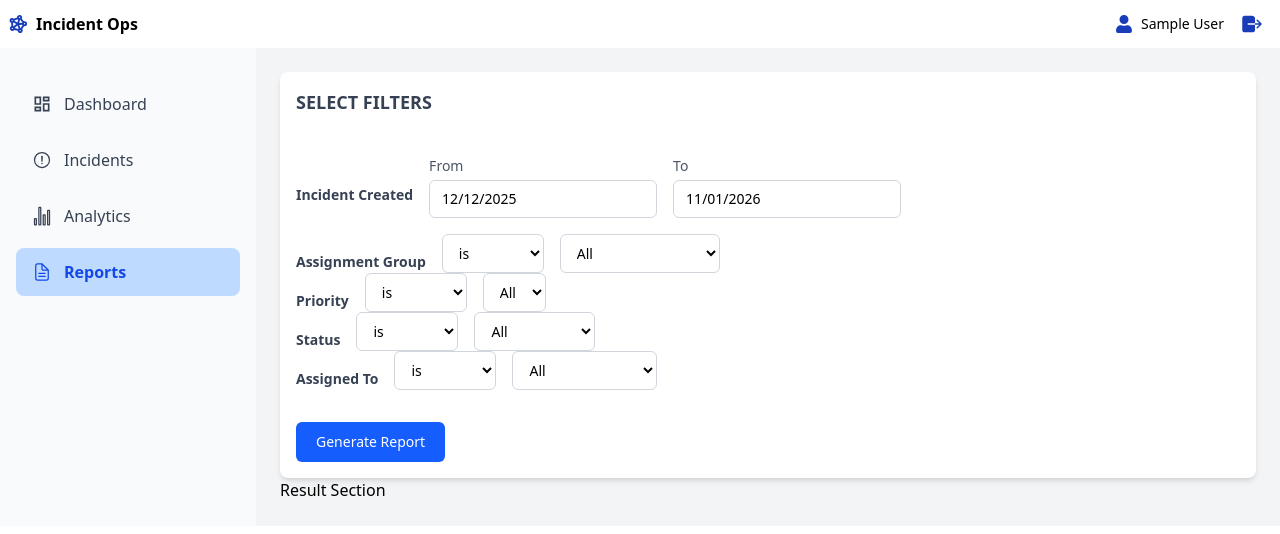
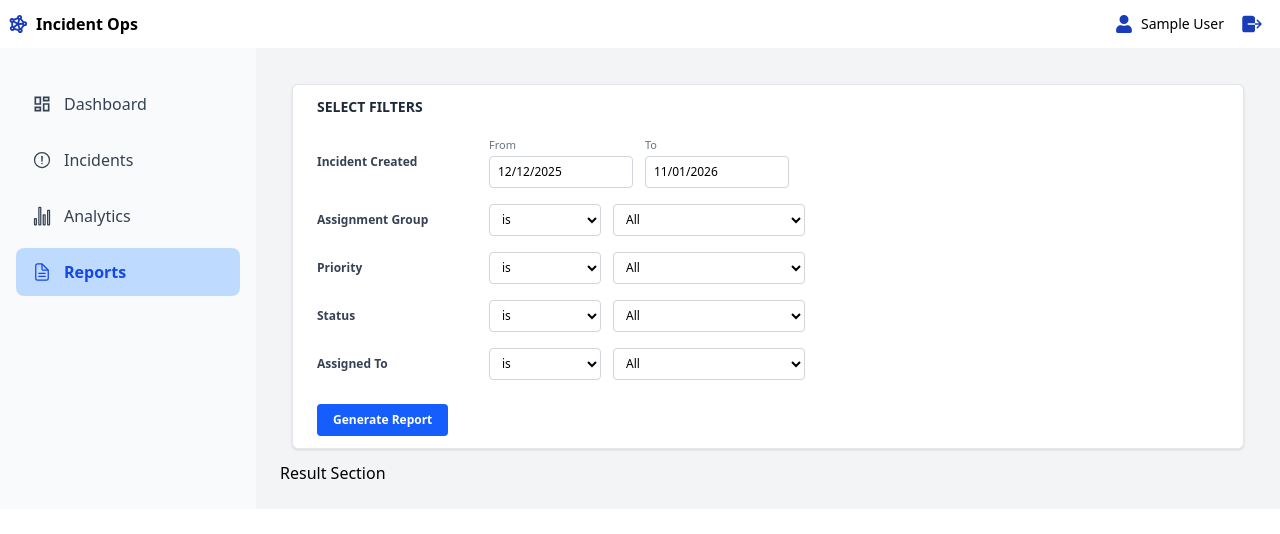
Before and after one commit to amirali72/Incident-Ops, a React (Vite) app: page /reports in a window 1280 px wide. Shown: the top 534 px of the page. Built offline with nearby package versions, Linux system fonts and the light colour scheme; sample sign-in values are in the browser's storage.

Commit message:
Implementing generate report func

```diff
--- a/src/pages/Reports.jsx
+++ b/src/pages/Reports.jsx
@@ -20,10 +20,7 @@ const Reports = () => {
   const [assignedToOperator, setAssignedToOperator] = useState("is");
   const [assignedToValues, setAssignedToValues] = useState([]);
   const [assignedToValue, setAssignedToValue] = useState();
-
-  useEffect(() => {
-    console.log("Priority Values", statusValues);
-  }, [statusValues]);
+  const [showResults, setShowResults] = useState(false);
 
   const assignedToNames = mockIncidents.reduce((acc, curr) => {
     if (!acc.includes(curr.assignedTo)) {
@@ -50,87 +47,80 @@ const Reports = () => {
     return value;
   };
 
+  const filterData = () => {
+    let results = mockIncidents;
+
+    // Filter by Date
+    results = results.filter((inc)=> inc.openedAt>=dateFrom && inc.openedAt<=dateTo)
+
+    console.log(results);
+
+  };
+
   return (
     <div>
-      <div>
-        <div className="bg-white p-4 rounded-lg shadow-md">
-          <h1 className="text-lg font-semibold text-gray-700 mb-6">
+      <div className="max-w-6xl mx-auto p-3">
+        <div className="bg-white p-3 pl-6 rounded-md shadow-sm border border-gray-200">
+          <h1 className="text-sm font-semibold text-gray-800 mb-3">
             SELECT FILTERS
           </h1>
 
           {/* INC Date Range */}
-          <div className="flex items-end gap-4 flex-wrap py-4 ">
-            <h1 className="text-sm font-semibold text-gray-700 self-center mt-4">
+          <div className="flex items-center gap-3 flex-wrap py-2">
+            <h1 className="text-xs font-semibold text-gray-700 w-40">
               Incident Created
             </h1>
 
-            {/* From Date */}
             <div className="flex flex-col">
-              <label className="text-sm font-medium text-gray-600 mb-1">
-                From
-              </label>
+              <label className="text-[11px] text-gray-500 mb-0.5">From</label>
               <DatePicker
                 selected={dateFrom}
                 onChange={(date) => setDateFrom(date)}
                 dateFormat="dd/MM/yyyy"
-                className="border border-gray-300 rounded-md px-3 py-2 text-sm focus:outline-none focus:ring-2 focus:ring-blue-500"
+                className="w-36 h-8 border border-gray-300 rounded px-2 text-xs focus:ring-1 focus:ring-blue-500"
               />
             </div>
 
-            {/* To Date */}
             <div className="flex flex-col">
-              <label className="text-sm font-medium text-gray-600 mb-1">
-                To
-              </label>
+              <label className="text-[11px] text-gray-500 mb-0.5">To</label>
               <DatePicker
                 selected={dateTo}
                 onChange={(date) => setDateTo(date)}
                 dateFormat="dd/MM/yyyy"
-                className="border border-gray-300 rounded-md px-3 py-2 text-sm focus:outline-none focus:ring-2 focus:ring-blue-500"
+                className="w-36 h-8 border border-gray-300 rounded px-2 text-xs focus:ring-1 focus:ring-blue-500"
               />
             </div>
           </div>
 
           {/* Assignment Group */}
-          <div className="flex items-end gap-4 flex-wrap ">
-            <h1 className="text-sm font-semibold text-gray-700 self-center mt-4">
+          <div className="flex items-center gap-3 flex-wrap py-2">
+            <h1 className="text-xs font-semibold text-gray-700 w-40">
               Assignment Group
             </h1>
 
-            <div className="flex flex-col">
             <select
               name="groupOperator"
               value={groupOperator}
               onChange={(e) => setGroupOperator(e.target.value)}
-                className="border border-gray-300 rounded-md px-3 py-2 text-sm focus:outline-none focus:ring-2 focus:ring-blue-500 h-auto"
+              className="w-28 h-8 border border-gray-300 rounded px-2 text-xs focus:ring-1 focus:ring-blue-500"
             >
               <option value="is">is</option>
               <option value="isNot">is not</option>
               <option value="isOneOf">is one of</option>
             </select>
-            </div>
 
-            <div className="flex flex-col">
-              {groupOperator === "isOneOf" ? (
             <select
               name="groupValues"
-                  value={groupValues}
-                  onChange={(e) => setGroupValues(handleMultipleSelect(e))}
-                  className="border border-gray-300 rounded-md px-3 py-2 text-sm focus:outline-none focus:ring-2 focus:ring-blue-500"
-                  multiple
-                >
-                  {teamNames.map((name, index) => (
-                    <option key={index} value={name}>
-                      {name}
-                    </option>
-                  ))}
-                </select>
-              ) : (
-                <select
-                  name="groupValues"
-                  value={groupValue}
-                  onChange={(e) => setGroupValue(e.target.value)}
-                  className="border border-gray-300 rounded-md px-3 py-2 text-sm focus:outline-none focus:ring-2 focus:ring-blue-500"
+              value={groupOperator === "isOneOf" ? groupValues : groupValue}
+              onChange={(e) =>
+                groupOperator === "isOneOf"
+                  ? setGroupValues(handleMultipleSelect(e))
+                  : setGroupValue(e.target.value)
+              }
+              multiple={groupOperator === "isOneOf"}
+              className={`w-48 border border-gray-300 rounded px-2 text-xs focus:ring-1 focus:ring-blue-500 ${
+                groupOperator === "isOneOf" ? "h-24" : "h-8"
+              }`}
             >
               <option value="All">All</option>
               {teamNames.map((name, index) => (
@@ -139,49 +129,39 @@ const Reports = () => {
                 </option>
               ))}
             </select>
-              )}
-            </div>
           </div>
 
           {/* Priority */}
-          <div className="flex items-end gap-4 flex-wrap ">
-            <h1 className="text-sm font-semibold text-gray-700 self-center mt-4">
+          <div className="flex items-center gap-3 flex-wrap py-2">
+            <h1 className="text-xs font-semibold text-gray-700 w-40">
               Priority
             </h1>
 
-            <div className="flex flex-col">
             <select
               name="priorityOperator"
               value={priorityOperator}
               onChange={(e) => setPriorityOperator(e.target.value)}
-                className="border border-gray-300 rounded-md px-3 py-2 text-sm focus:outline-none focus:ring-2 focus:ring-blue-500 h-auto"
+              className="w-28 h-8 border border-gray-300 rounded px-2 text-xs focus:ring-1 focus:ring-blue-500"
             >
               <option value="is">is</option>
               <option value="isNot">is not</option>
               <option value="isOneOf">is one of</option>
             </select>
-            </div>
 
-            <div className="flex flex-col">
-              {priorityOperator === "isOneOf" ? (
-                <select
-                  name="priorityValues"
-                  value={priorityValues}
-                  onChange={(e) => setPriorityValues(handleMultipleSelect(e))}
-                  className="border border-gray-300 rounded-md px-3 py-2 text-sm focus:outline-none focus:ring-2 focus:ring-blue-500"
-                  multiple
-                >
-                  <option value="P1">P1</option>
-                  <option value="P2">P2</option>
-                  <option value="P3">P3</option>
-                  <option value="P4">P4</option>
-                </select>
-              ) : (
             <select
               name="priorityValue"
-                  value={priorityValue}
-                  onChange={(e) => setPriorityValue(e.target.value)}
-                  className="border border-gray-300 rounded-md px-3 py-2 text-sm focus:outline-none focus:ring-2 focus:ring-blue-500"
+              value={
+                priorityOperator === "isOneOf" ? priorityValues : priorityValue
+              }
+              onChange={(e) =>
+                priorityOperator === "isOneOf"
+                  ? setPriorityValues(handleMultipleSelect(e))
+                  : setPriorityValue(e.target.value)
+              }
+              multiple={priorityOperator === "isOneOf"}
+              className={`w-48 border border-gray-300 rounded px-2 text-xs focus:ring-1 focus:ring-blue-500 ${
+                priorityOperator === "isOneOf" ? "h-24" : "h-8"
+              }`}
             >
               <option value="All">All</option>
               <option value="P1">P1</option>
@@ -189,49 +169,35 @@ const Reports = () => {
               <option value="P3">P3</option>
               <option value="P4">P4</option>
             </select>
-              )}
-            </div>
           </div>
 
           {/* Status */}
-          <div className="flex items-end gap-4 flex-wrap ">
-            <h1 className="text-sm font-semibold text-gray-700 self-center mt-4">
-              Status
-            </h1>
+          <div className="flex items-center gap-3 flex-wrap py-2">
+            <h1 className="text-xs font-semibold text-gray-700 w-40">Status</h1>
 
-            <div className="flex flex-col">
             <select
               name="statusOperator"
               value={statusOperator}
               onChange={(e) => setStatusOperator(e.target.value)}
-                className="border border-gray-300 rounded-md px-3 py-2 text-sm focus:outline-none focus:ring-2 focus:ring-blue-500 h-auto"
+              className="w-28 h-8 border border-gray-300 rounded px-2 text-xs focus:ring-1 focus:ring-blue-500"
             >
               <option value="is">is</option>
               <option value="isNot">is not</option>
               <option value="isOneOf">is one of</option>
             </select>
-            </div>
 
-            <div className="flex flex-col">
-              {statusOperator === "isOneOf" ? (
-                <select
-                  name="statusValues"
-                  value={statusValues}
-                  onChange={(e) => setStatusValues(handleMultipleSelect(e))}
-                  className="border border-gray-300 rounded-md px-3 py-2 text-sm focus:outline-none focus:ring-2 focus:ring-blue-500"
-                  multiple
-                >
-                  <option value="New">New</option>
-                  <option value="In Progress">In Progress</option>
-                  <option value="Resolved">Resolved</option>
-                  <option value="Closed">Closed</option>
-                </select>
-              ) : (
             <select
               name="statusValue"
-                  value={statusValue}
-                  onChange={(e) => setStatusValue(e.target.value)}
-                  className="border border-gray-300 rounded-md px-3 py-2 text-sm focus:outline-none focus:ring-2 focus:ring-blue-500"
+              value={statusOperator === "isOneOf" ? statusValues : statusValue}
+              onChange={(e) =>
+                statusOperator === "isOneOf"
+                  ? setStatusValues(handleMultipleSelect(e))
+                  : setStatusValue(e.target.value)
+              }
+              multiple={statusOperator === "isOneOf"}
+              className={`w-48 border border-gray-300 rounded px-2 text-xs focus:ring-1 focus:ring-blue-500 ${
+                statusOperator === "isOneOf" ? "h-24" : "h-8"
+              }`}
             >
               <option value="All">All</option>
               <option value="New">New</option>
@@ -239,63 +205,63 @@ const Reports = () => {
               <option value="Resolved">Resolved</option>
               <option value="Closed">Closed</option>
             </select>
-              )}
-            </div>
           </div>
 
           {/* Assigned To */}
-          <div className="flex items-end gap-4 flex-wrap ">
-            <h1 className="text-sm font-semibold text-gray-700 self-center mt-4">
+          <div className="flex items-center gap-3 flex-wrap py-2">
+            <h1 className="text-xs font-semibold text-gray-700 w-40">
               Assigned To
             </h1>
 
-            <div className="flex flex-col">
             <select
               name="assignedToOperator"
               value={assignedToOperator}
               onChange={(e) => setAssignedToOperator(e.target.value)}
-                className="border border-gray-300 rounded-md px-3 py-2 text-sm focus:outline-none focus:ring-2 focus:ring-blue-500 h-auto"
+              className="w-28 h-8 border border-gray-300 rounded px-2 text-xs focus:ring-1 focus:ring-blue-500"
             >
               <option value="is">is</option>
               <option value="isNot">is not</option>
               <option value="isOneOf">is one of</option>
             </select>
+
+            <select
+              name="assignedToValue"
+              value={
+                assignedToOperator === "isOneOf"
+                  ? assignedToValues
+                  : assignedToValue
+              }
+              onChange={(e) =>
+                assignedToOperator === "isOneOf"
+                  ? setAssignedToValues(handleMultipleSelect(e))
+                  : setAssignedToValue(e.target.value)
+              }
+              multiple={assignedToOperator === "isOneOf"}
+              className={`w-48 border border-gray-300 rounded px-2 text-xs focus:ring-1 focus:ring-blue-500 ${
+                assignedToOperator === "isOneOf" ? "h-24" : "h-8"
+              }`}
+            >
+              <option value="All">All</option>
+              {assignedToNames.map((name, index) => (
+                <option key={index} value={name}>
+                  {name}
+                </option>
+              ))}
+            </select>
           </div>
 
-            <div className="flex flex-col">
-              {assignedToOperator === "isOneOf" ? (
-                <select
-                  name="assignedToValues"
-                  value={assignedToValues}
-                  onChange={(e) => setAssignedToValues(handleMultipleSelect(e))}
-                  className="border border-gray-300 rounded-md px-3 py-2 text-sm focus:outline-none focus:ring-2 focus:ring-blue-500"
-                  multiple
+          {/* Button */}
+          <div className="flex mt-4">
+            <button
+              className="h-8 px-4 bg-blue-600 text-white text-xs font-semibold rounded hover:bg-blue-700 transition"
+              onClick={filterData}
             >
-                  {assignedToNames.map((name, index)=>(
-                    <option key={index} value={name}>{name}</option>
-                  ))}
-                </select>
-              ) : (
-                <select
-                  name="assignedToValue"
-                  value={assignedToValue}
-                  onChange={(e) => setAssignedToValue(e.target.value)}
-                  className="border border-gray-300 rounded-md px-3 py-2 text-sm focus:outline-none focus:ring-2 focus:ring-blue-500"
-                >
-                  <option value="All">All</option>
-                  {assignedToNames.map((name, index)=>(
-                    <option key={index} value={name}>{name}</option>
-                  ))}
-                </select>
-              )}
-            </div>
-          </div>
-
-          <button className="h-10 px-5 bg-blue-600 text-white text-sm font-medium rounded-md hover:bg-blue-700 transition mt-8">
               Generate Report
             </button>
           </div>
         </div>
+      </div>
+
       <div>Result Section</div>
     </div>
   );
```
Lines whose indentation alone changed are shown as unchanged.
